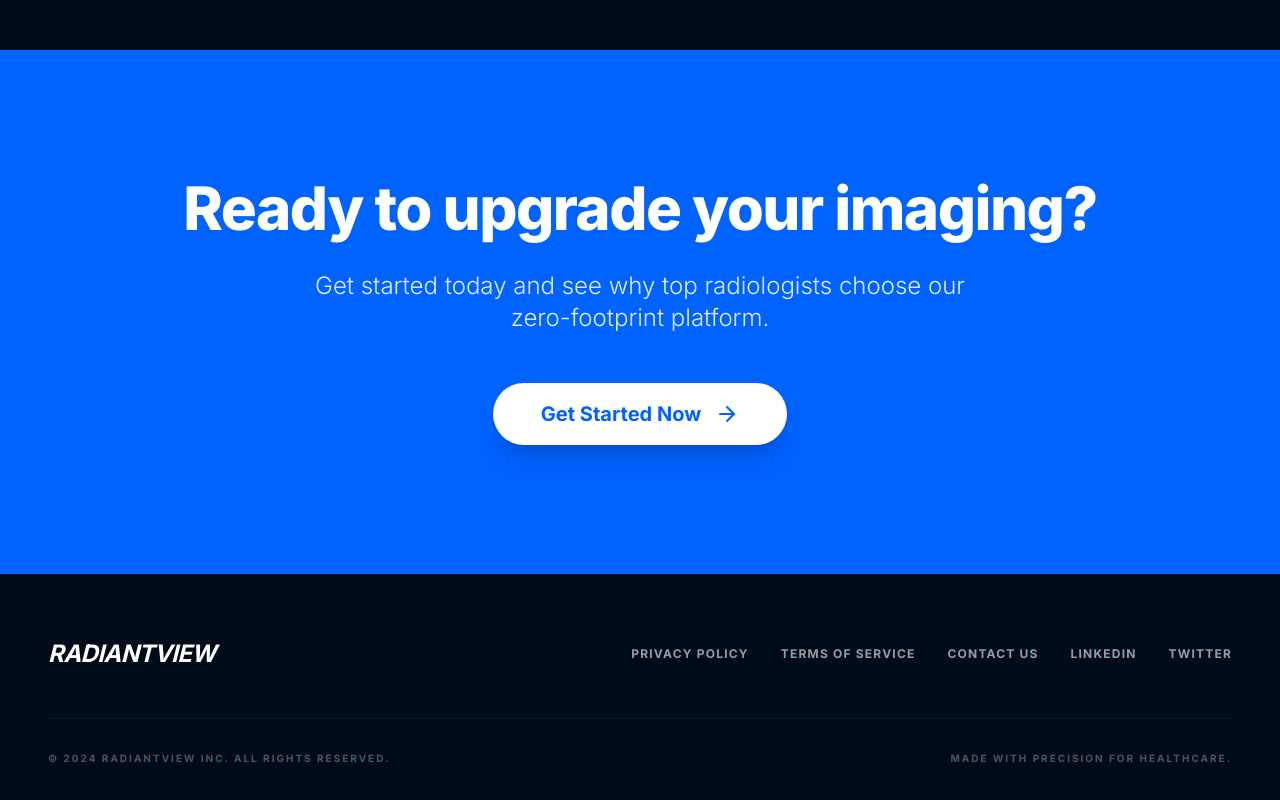
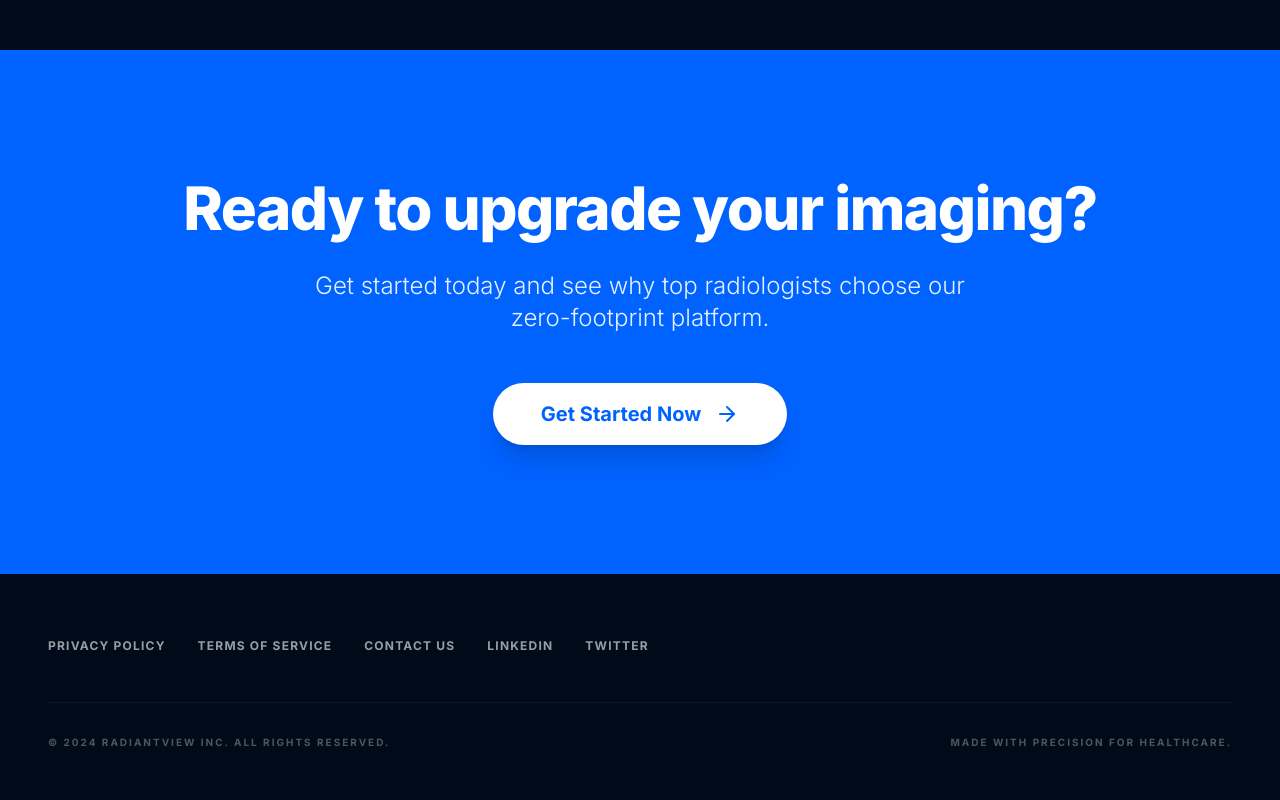
Before and after one commit to victordeman/RadiantView, a Next.js app: page / in a window 1280 px wide. Shown: the part 2420-3220 px from the top of the page. Built offline with nearby package versions, Linux system fonts and the light colour scheme.

Commit message:
Update page.tsx

```diff
--- a/app/page.tsx
+++ b/app/page.tsx
@@ -170,9 +170,9 @@ export default function LandingPage() {
       <footer className="w-full py-16 bg-navy text-white/60">
         <div className="container px-6 md:px-12 mx-auto">
           <div className="flex flex-col md:flex-row justify-between items-center space-y-8 md:space-y-0 pb-12">
-            <div className="flex items-center space-x-2">
+            {/* <div className="flex items-center space-x-2">
               <span className="font-bold text-2xl tracking-tight text-white uppercase italic">RadiantView</span>
-            </div>
+            </div>*/}
             <div className="flex flex-wrap justify-center gap-8 text-xs font-bold tracking-widest uppercase">
               <Link href="#" className="hover:text-white transition-colors">Privacy Policy</Link>
               <Link href="#" className="hover:text-white transition-colors">Terms of Service</Link>
```
